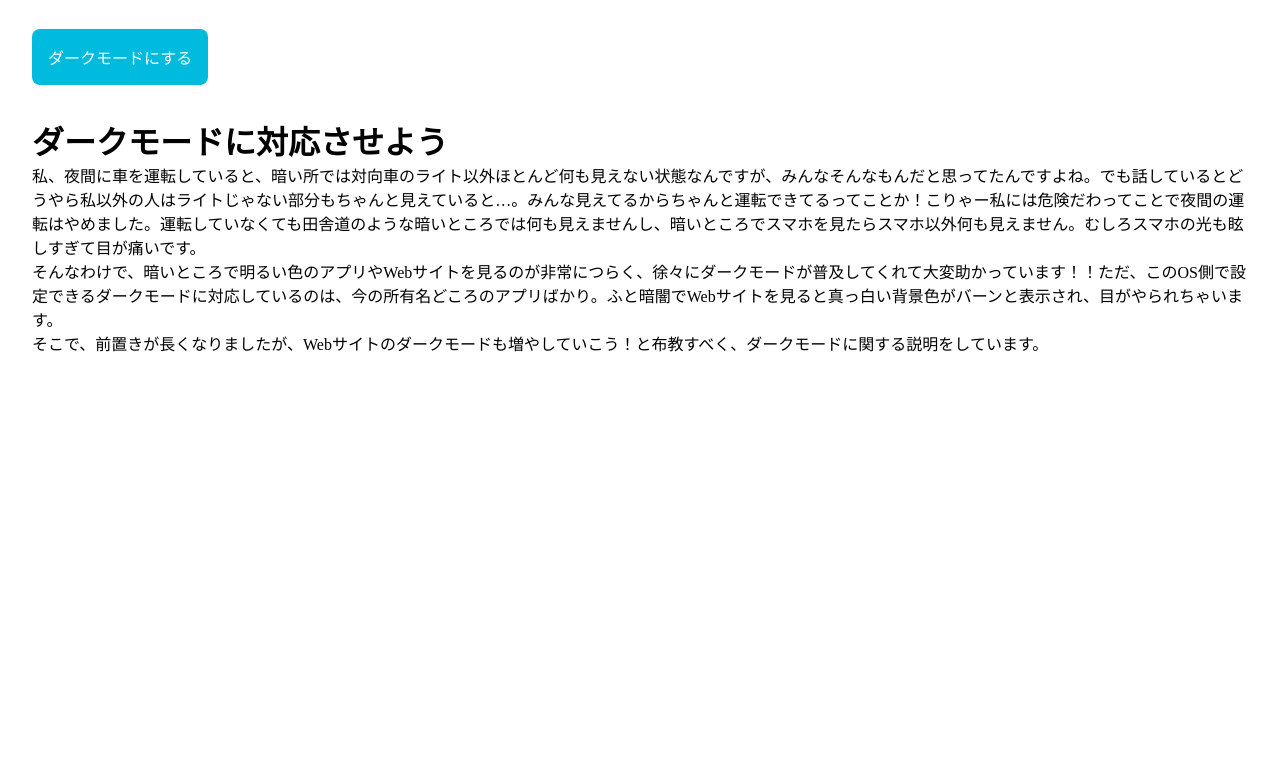
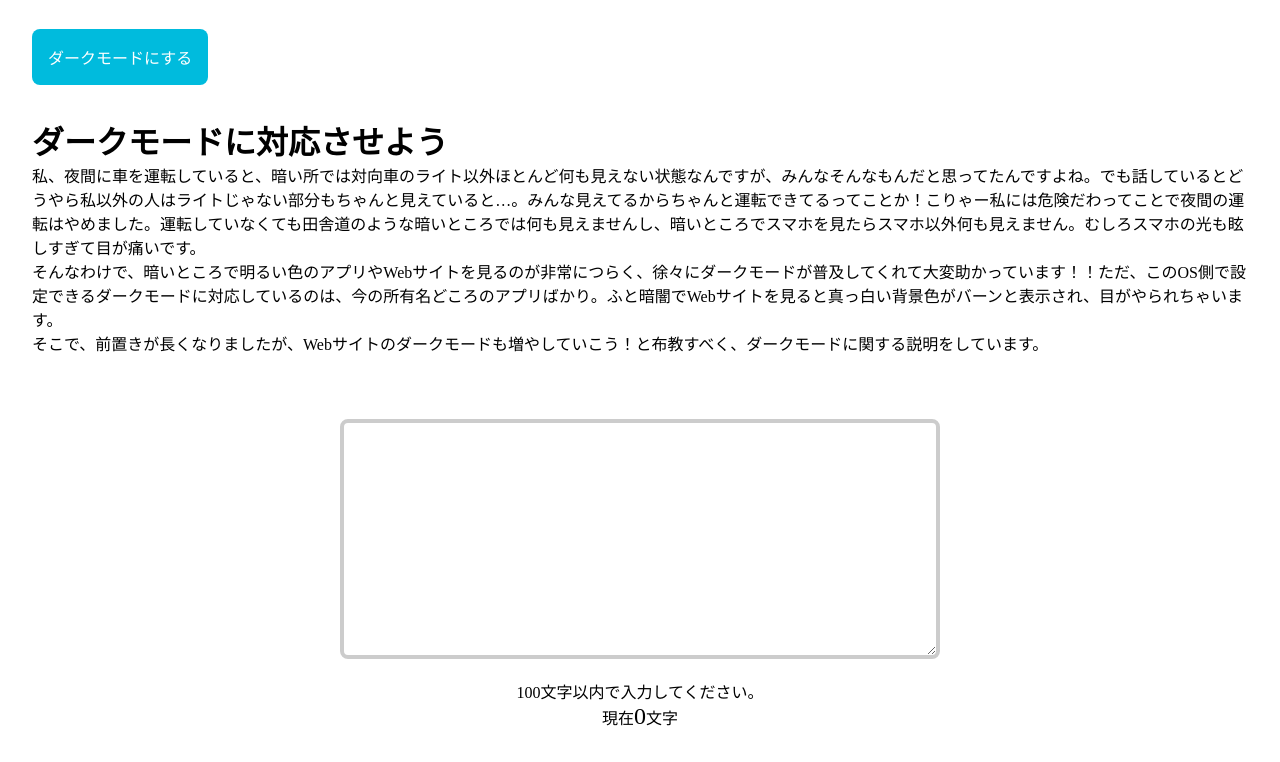
Before and after one commit to MK-1305/chapter4, a plain HTML site: page index.html in a window 1280 px wide. Shown: the part 935-1697 px from the top of the page. Before the commit the page ends 1322 px from the top, so only its background shows below. Drawn offline with Linux system fonts and the light colour scheme; some packages are replaced by stand-ins of ours.

Commit message:
文字数カウンター追加

```diff
--- a/css/style.css
+++ b/css/style.css
@@ -32,7 +32,7 @@ img {
 }
 .dark-mode {
     padding: 2rem;
-    transition: .5s;
+    transition: 4s;
 }
 .dark-theme {
     background: #000;
@@ -48,3 +48,23 @@ img {
     border: 0;
     cursor: pointer;
 }
+.text-counter {
+    text-align: center;
+    padding: 2rem;
+}
+#text {
+    border: 4px solid #ccc;
+    border-radius: 8px;
+    width: 600px;
+    height: 240px;
+    max-width: 100%;
+    font-size: 1.5rem;
+    padding: 1rem;
+    margin-bottom: 1rem;
+}
+#count {
+    font-size: 1.5rem;
+}
+.alert {
+    color: #f66;
+}
--- a/index.html
+++ b/index.html
@@ -60,5 +60,10 @@
         <p>そんなわけで、暗いところで明るい色のアプリやWebサイトを見るのが非常につらく、徐々にダークモードが普及してくれて大変助かっています！！ただ、このOS側で設定できるダークモードに対応しているのは、今の所有名どころのアプリばかり。ふと暗闇でWebサイトを見ると真っ白い背景色がバーンと表示され、目がやられちゃいます。</p>
         <p>そこで、前置きが長くなりましたが、Webサイトのダークモードも増やしていこう！と布教すべく、ダークモードに関する説明をしています。</p>
     </div>
+    <div class="text-counter">
+        <textarea id="text"></textarea>
+        <p>100文字以内で入力してください。</p>
+        <p>現在<span id="count">0</span>文字</p>
+    </div>
 </body>
 </html>
--- a/js/script.js
+++ b/js/script.js
@@ -1,3 +1,4 @@
+// ローディングの実装
 const loading = document.querySelector('#loading');
 
 // 定数loading（ロード中）という要素にloaded（ロード終了後）の要素を足す
@@ -5,6 +6,7 @@ window.addEventListener('load', () => {
   loading.classList.add('loaded');
 });
 
+// ダークモードの実装
 const btn = document.querySelector('#btn');
 
 // 一回ではなくボタンがクリックされるたび処理をしたいのでtoggleを使う
@@ -21,5 +23,21 @@ btn.addEventListener('click', () => {
     // クリックされた時に「ダークモードにする」に戻す
     btn.textContent = 'ダークモードにする';
   }
+})
 
-})
+// 文字数カウンターの実装
+const text = document.querySelector('#text');
+const count = document.querySelector('#count');
+
+// テキストを入力した時に文字数を数える
+text.addEventListener('keyup', () => {
+  count.textContent = text.value.length;
+
+  // もし100文字を超えた時
+  if (text.value.length > 100) {
+    count.classList.add('alert');
+    // そうでないなら（100文字以下なら）
+  } else {
+    count.classList.remove('alert');
+  }
+});
```
